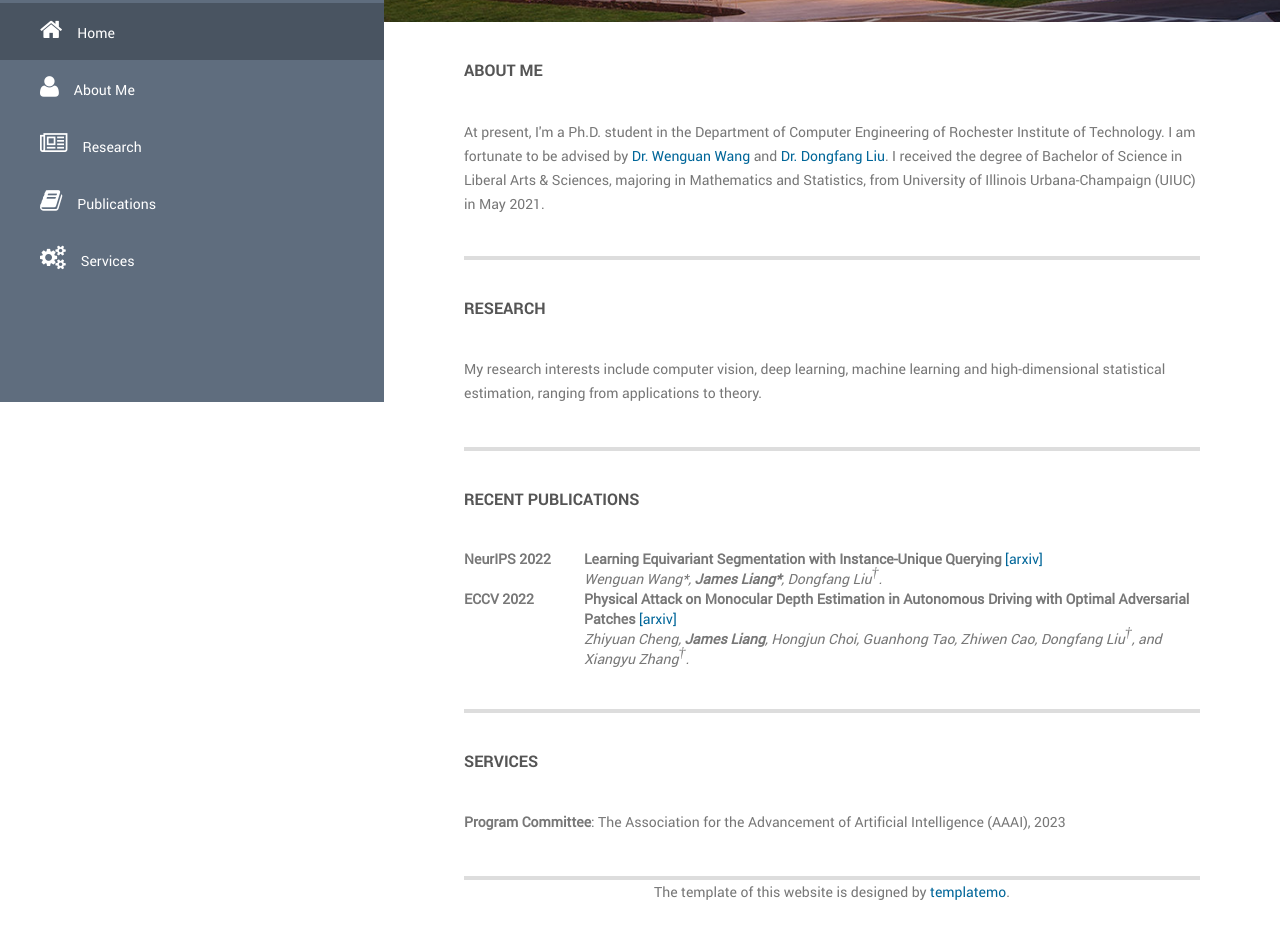
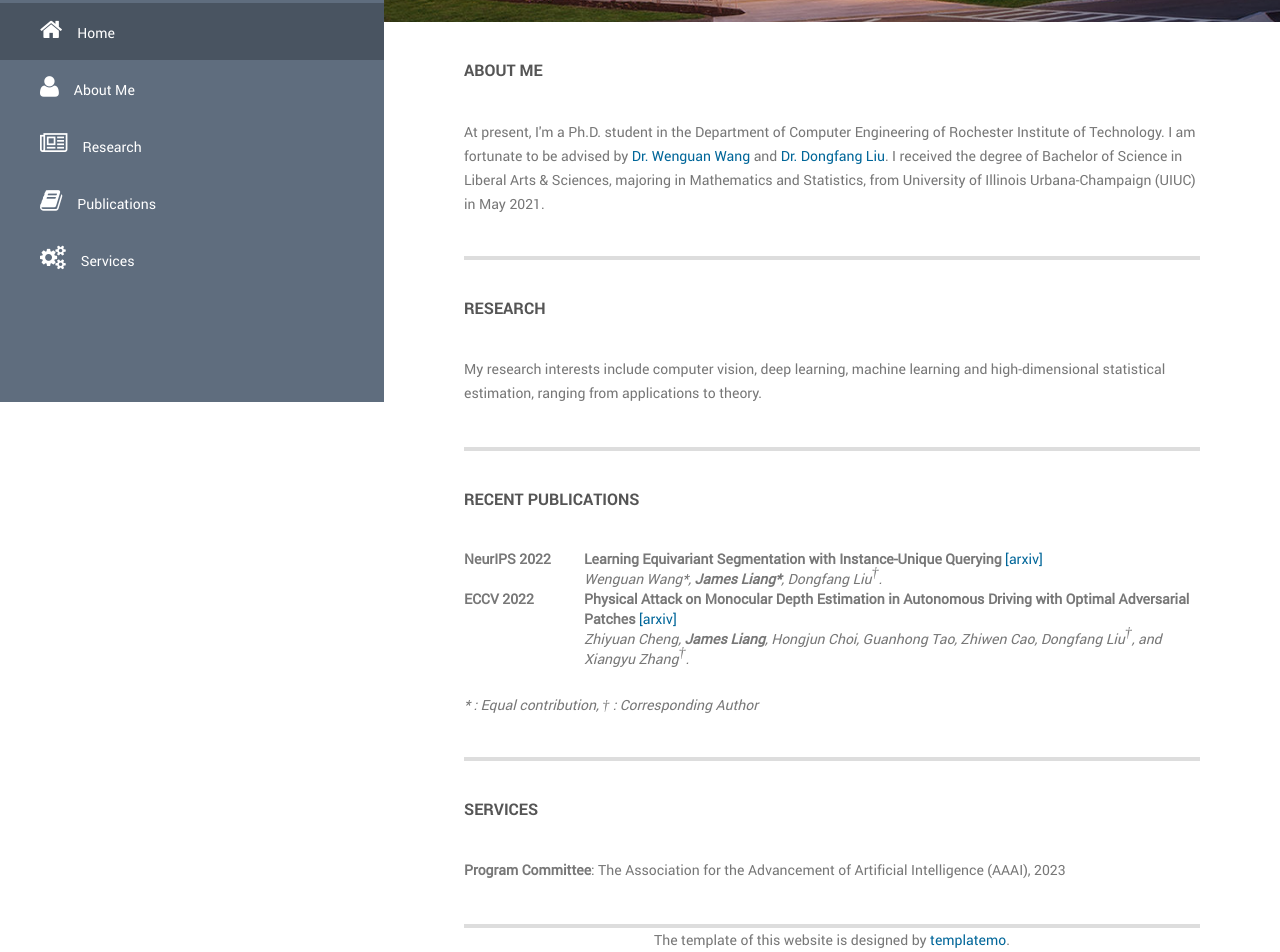
Before and after one commit to JamesLiang819/jamesliang819.github.io, a plain HTML site: page index.html in a window 1280 px wide. Shown: the part 398-1350 px from the top of the page. Before the commit the page ends 1302 px from the top, so only its background shows below. Drawn offline with Linux system fonts and the light colour scheme.

Commit message:
10022022

```diff
--- a/index.html
+++ b/index.html
@@ -128,7 +128,6 @@
                     <div class="row">
                       <div class="col-md-12">
                         <dl class="dl-horizontal">
-
                             <dt>NeurIPS 2022</dt>
                             <dd>
                                 <b>Learning Equivariant Segmentation with Instance-Unique Querying</b> <a href="">[arxiv]</a></br>
@@ -145,6 +144,8 @@
                       </div>
                     </div>
                     </div> <!-- .publications-holder -->
+                    <br>
+                    <small><em>* : Equal contribution, † : Corresponding Author</em></small>
                     <hr>
 
                     <!-- work experience -->
```
